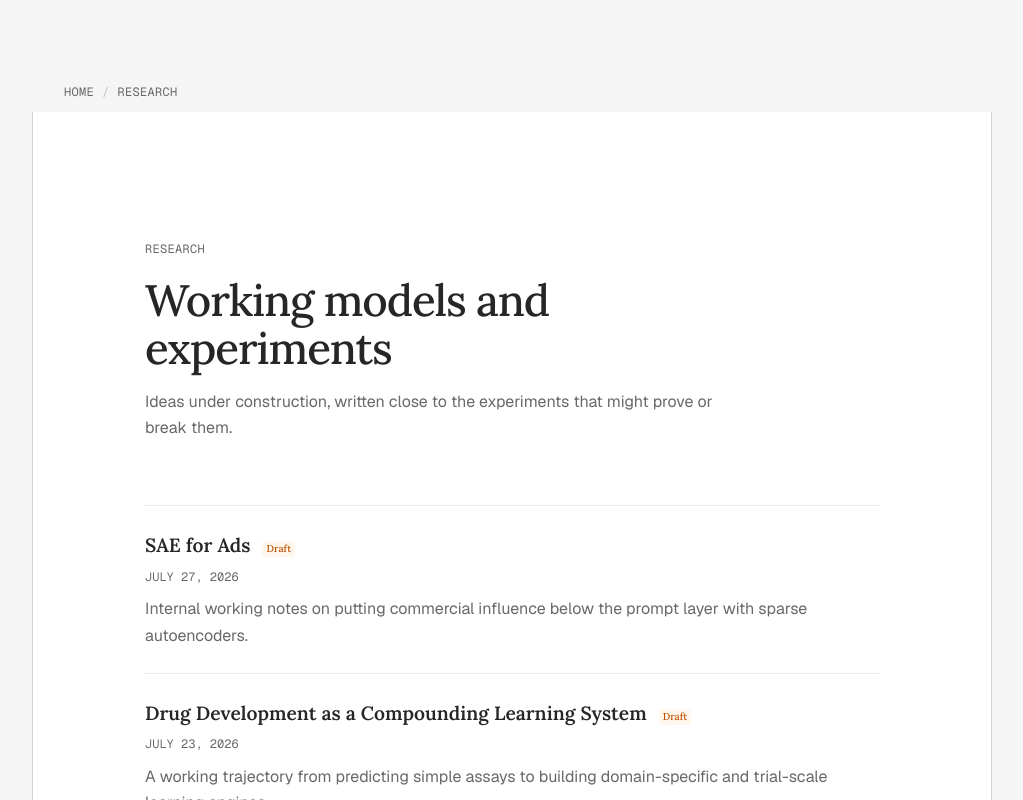
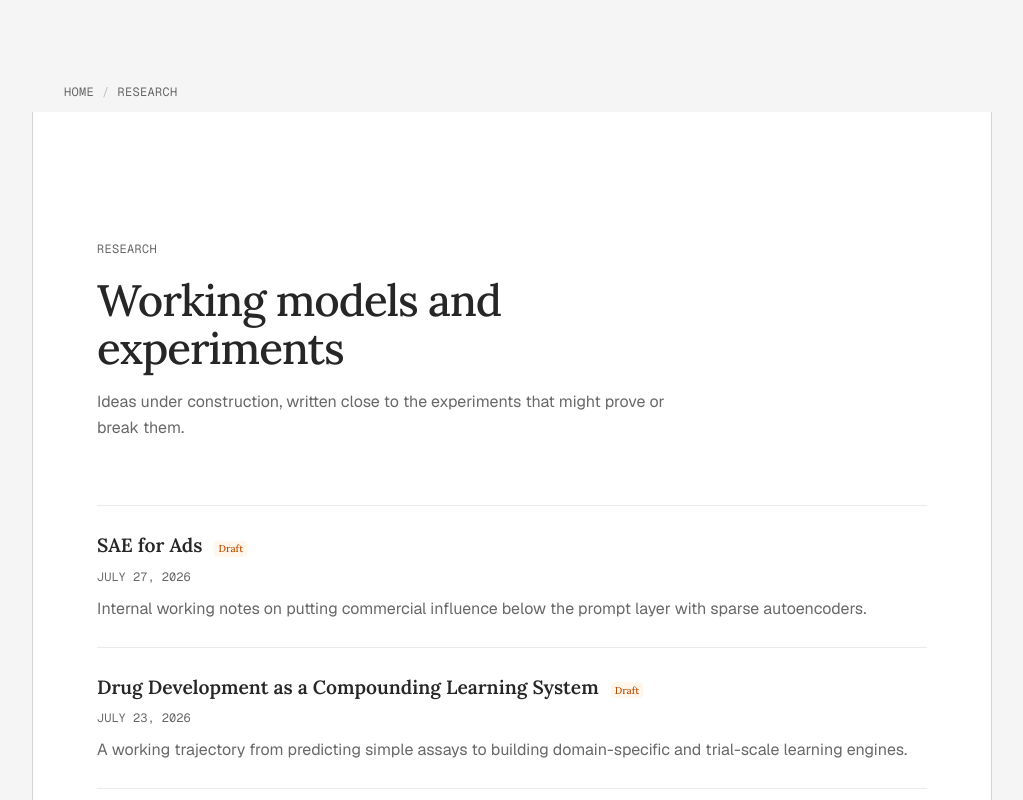
Before and after one commit to beverm2391/beneverman.com, a Next.js app: page /research in a window 1280 px wide. Shown: the top 800 px of the page, without its empty margins (128-1151 px from the left). Built offline with nearby package versions, Linux system fonts and the light colour scheme; no server answers; what @wrksz/themes would draw is missing.

Commit message:
Reduce research paper gutters

```diff
--- a/app/(research)/research/research.css
+++ b/app/(research)/research/research.css
@@ -69,7 +69,7 @@
 }
 
 .research-prose {
-  max-width: 68ch;
+  max-width: 76ch;
   margin-inline: auto;
   font-family: var(--font-research), ui-serif, "Iowan Old Style", Georgia, serif;
   font-size: 1rem;
@@ -89,7 +89,7 @@
 }
 
 .research-prose > :is(pre, figure, table, .mermaid, img) {
-  --research-overflow: max(0px, calc((100cqi - 68ch) / 4));
+  --research-overflow: max(0px, calc((100cqi - 76ch) / 4));
   max-width: none;
   margin-right: calc(var(--research-overflow) * -1);
   margin-left: calc(var(--research-overflow) * -1);
@@ -205,7 +205,7 @@
 
 @media (min-width: 48rem) {
   .research-paper {
-    padding-inline: 7rem;
+    padding-inline: 4rem;
   }
 }
 
```
